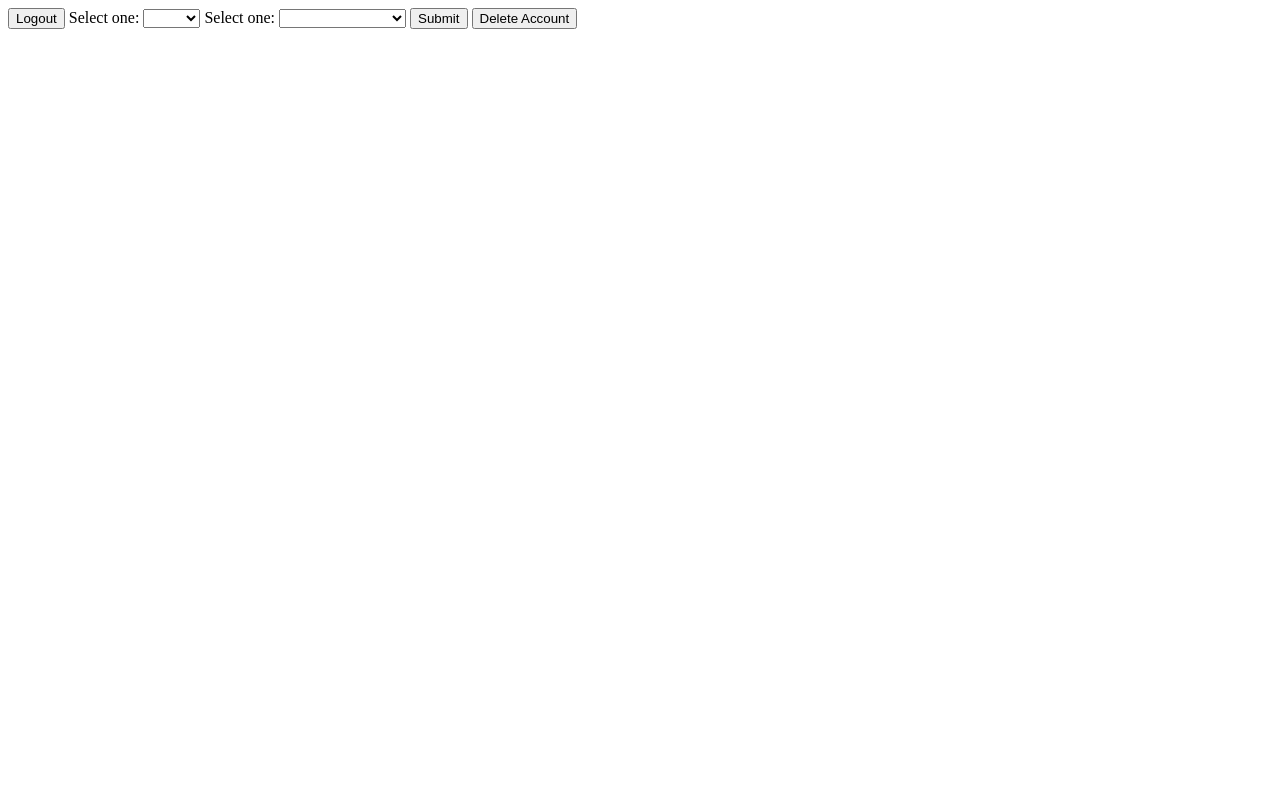
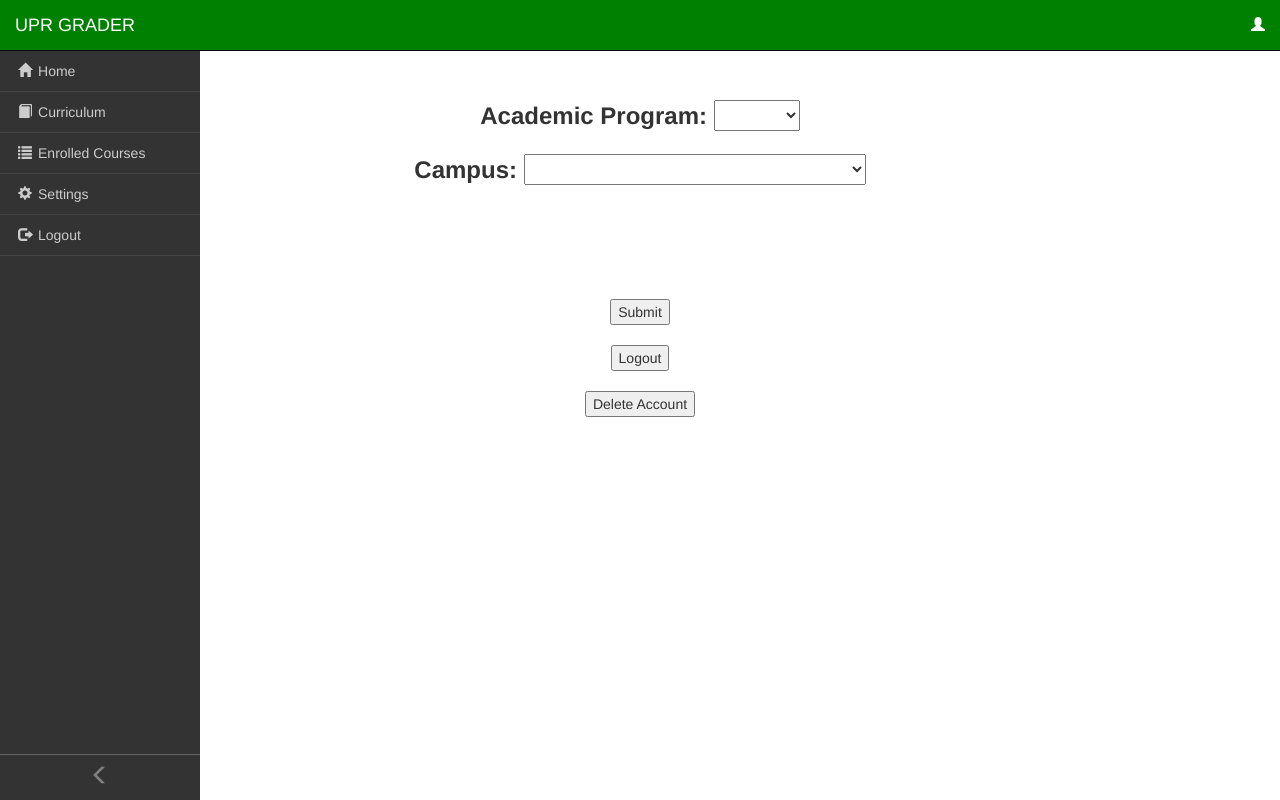
Before and after one commit to uprm-inso-4101-2020-2021-s2/semester-project-team-DLMS, a Django app: page /settings/ in a window 1280 px wide. Run offline with Django 3.2, Linux system fonts and the light colour scheme; the visitor is signed in with stand-in values (Sample User, id 1); data that the repository does not hold is empty; some libraries are stand-ins or nearby versions.

Commit message:
Added main template on Settings view. Added new disabled option to separate from user options and currently selected option.

```diff
--- a/UPR_Grader/templates/UPR_Grader/settings.html
+++ b/UPR_Grader/templates/UPR_Grader/settings.html
@@ -1,3 +1,22 @@
+{%  extends 'UPR_Grader/main.html' %}
+
+{% block content %}
+<style>
+
+    .submitButton{
+        text-align: center;
+    }
+
+    .logoutButton {
+        text-align: center;
+    }
+
+    .deleteButton{
+        text-align: center;
+    }
+
+</style>
+
 <!DOCTYPE html>
 <html lang="en">
 <head>
@@ -5,49 +24,62 @@
     <title>Settings</title>
 </head>
 <body>
-<table>
-    {% for x in data %}
-        <tr>
-            <td>{{x.student_user.username}}</td>
-        </tr>
-    {% endfor %}
-</table>
 <form action= "" method= "POST">
     {% csrf_token %}
-    <input type="submit" name="logout" value="Logout">
+    <br>
+    <br>
+    <br>
+    <br>
 
-
-
-    <label for="program">Select one:</label>
+    <h3><p align="center"><label for="program">Academic Program:</label>
 
         <select name="program" id="program">
             <option value={{current_student.first.student_program}}>{{ current_student.first.student_program }}</option>
+            <option value="--------" disabled>--------</option>
             <option value="ICOM">ICOM</option>
             <option value="INEL">INEL</option>
             <option value="INSO">INSO</option>
             <option value="CIIC">CIIC</option>
-    </select>
+        </select></p></h3>
 
-    <label for="campus">Select one:</label>
+    <h3><p align="center"><label for="campus">Campus:</label>
 
         <select name="campus" id="campus">
             <option value={{current_student.first.student_campus}}>{{ current_student.first.student_campus }}</option>
-        <option value="Aguadilla">Aguadilla</option>
-        <option value="Arecibo">Arecibo</option>
-        <option value="Bayamon">Bayamon</option>
-        <option value="Carolina">Carolina</option>
-        <option value="Cayey">Cayey</option>
-        <option value="Ciencias Medicas">Ciencias Medicas</option>
-        <option value="Humacao">Humacao</option>
-        <option value="Mayaguez">Mayaguez</option>
-        <option value="Ponce">Ponce</option>
-        <option value="Rio Piedras">Rio Piedras</option>
-        <option value="Utuado">Utuado</option>
-    </select>
-    <input type="submit" value="Submit">
+            <option value="----------------------------------------" disabled>----------------------------------------</option>
+            <option value="UPR - Aguadilla">UPR - Aguadilla</option>
+            <option value="UPR - Arecibo">UPR - Arecibo</option>
+            <option value="UPR - Bayamon">UPR - Bayamon</option>
+            <option value="UPR - Carolina">UPR - Carolina</option>
+            <option value="UPR - Cayey">UPR - Cayey</option>
+            <option value="Recinto de Ciencias Medicas">Recinto de Ciencias Medicas</option>
+            <option value="UPR - Humacao">UPR - Humacao</option>
+            <option value="UPR - Mayaguez">UPR - Mayaguez</option>
+            <option value="UPR -Ponce">UPR - Ponce</option>
+            <option value="UPR - Rio Piedras">UPR - Rio Piedras</option>
+            <option value="UPR - Utuado">UPR - Utuado</option>
+        </select></p></h3>
+    <br>
+    <br>
+    <br>
+    <br>
+    <br>
+    <div class="submitButton">
+        <button>Submit</button>
+    </div>
+    <br>
+    <div class="logoutButton">
+        <input type="submit" name="logout" value="Logout">
+    </div>
+    <br>
+    <div class="deleteButton">
         <input type="submit" name="delete_request" value="Delete Account">
+    </div>
+    <br>
+
 
 </form>
 
 </body>
 </html>
+{% endblock %}
```
Lines whose indentation alone changed are shown as unchanged.
